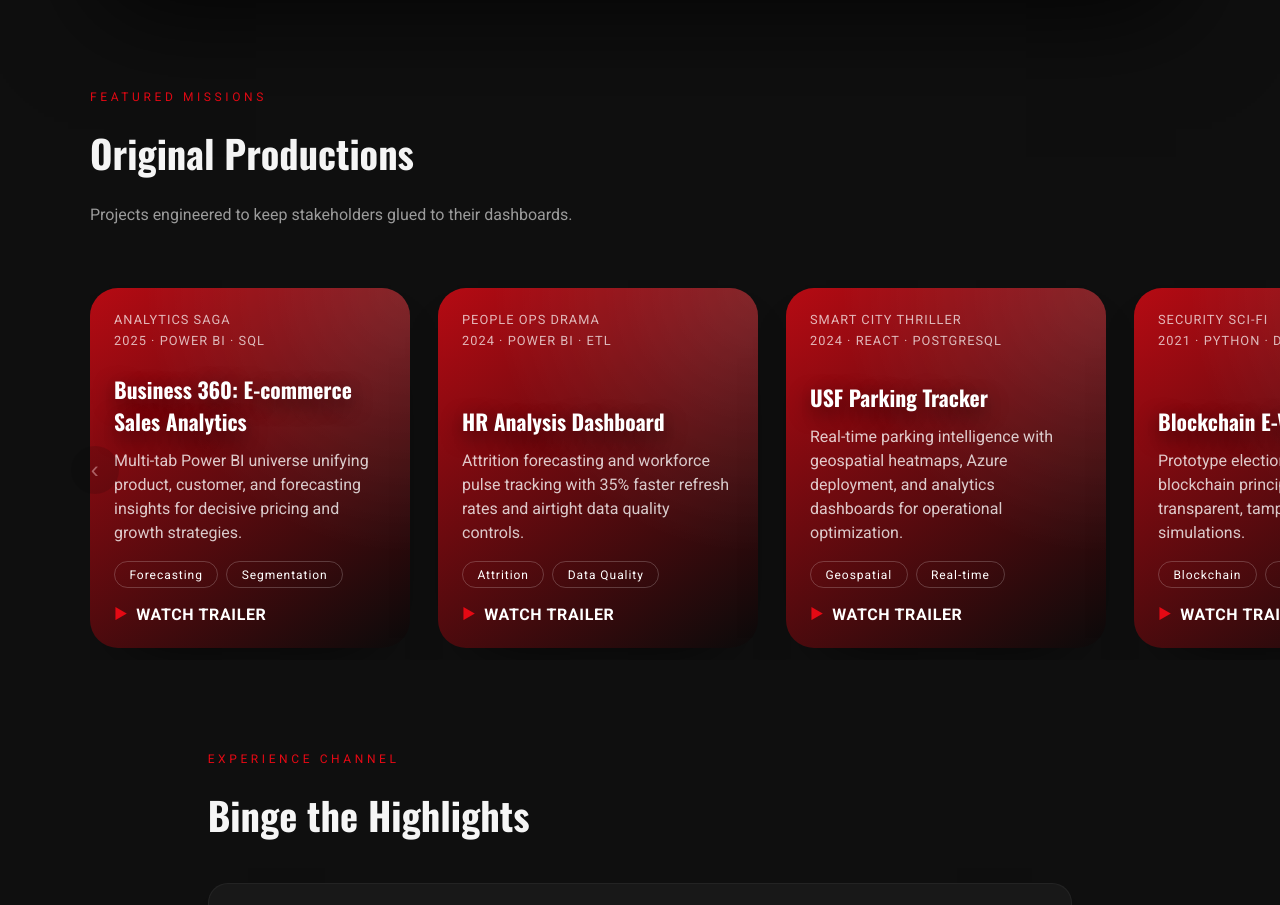
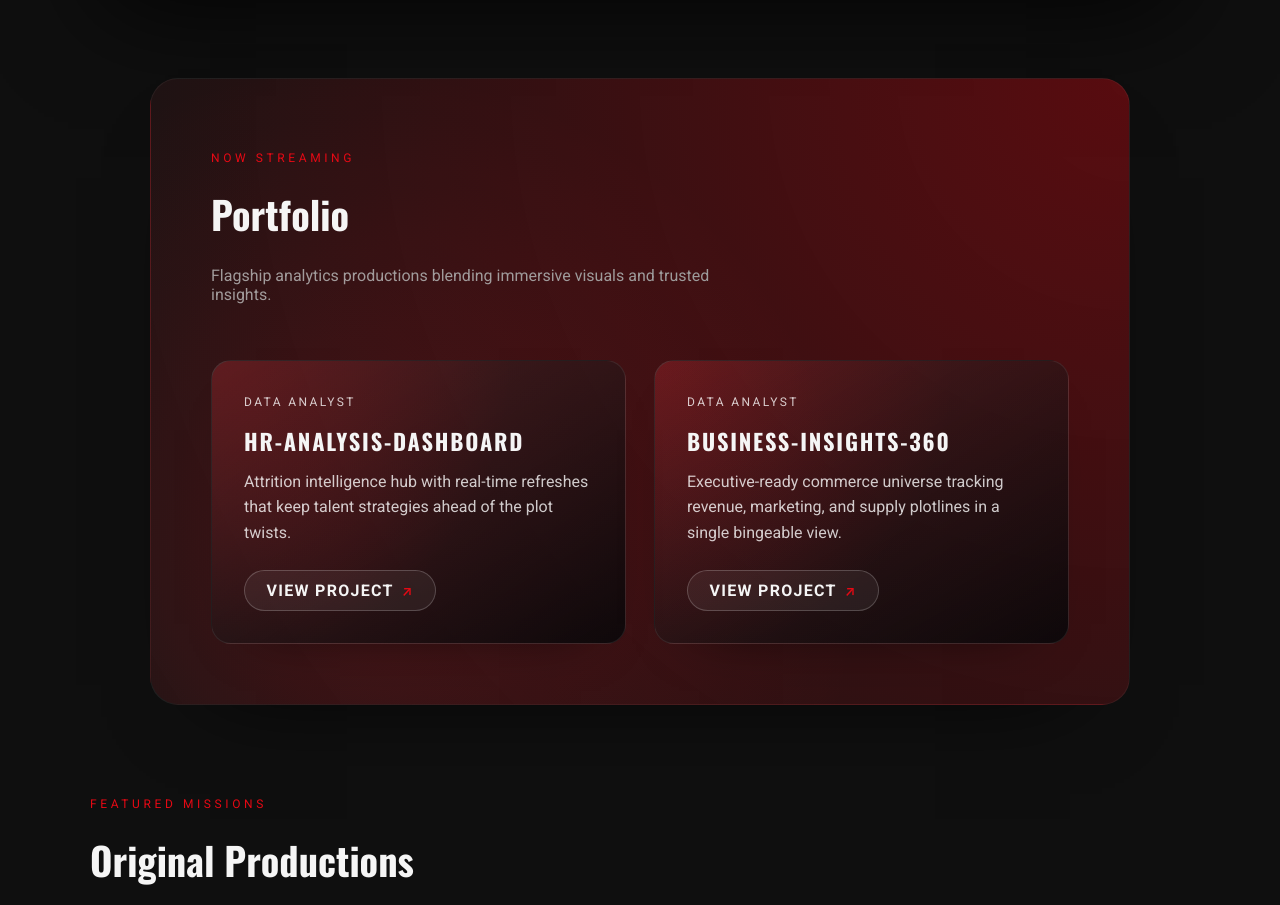
Before and after one commit to chandarr7/chandarrathalaresume, a plain HTML site: page index.html in a window 1280 px wide. Shown: the part 984-1889 px from the top of the page. Drawn offline with nearby package versions, Linux system fonts and the light colour scheme.

Commit message:
Add portfolio section with project cards

```diff
--- a/index.html
+++ b/index.html
@@ -34,7 +34,7 @@
         <h2>Transforming raw numbers into binge-worthy decisions.</h2>
         <p class="summary">Data Analyst with 4+ years of experience powering healthcare, finance, and climate-security adventures. Expert in SQL, Python, BI, and cloud warehousing with a track record of reducing costs, accelerating insights, and building reliable data products.</p>
         <div class="hero-actions">
-          <a class="cta primary" href="#featured-projects">▶ Play Career</a>
+          <a class="cta primary" href="#portfolio">▶ Play Career</a>
           <a class="cta secondary" href="#contact">+ Add to Watchlist</a>
         </div>
         <dl class="hero-highlights">
@@ -51,6 +51,34 @@
             <dd>Reporting cycle turnaround</dd>
           </div>
         </dl>
+      </div>
+    </section>
+
+    <section id="portfolio" class="section portfolio">
+      <header class="section-header">
+        <p class="eyebrow">Now Streaming</p>
+        <h3>Portfolio</h3>
+        <p class="section-subtitle">Flagship analytics productions blending immersive visuals and trusted insights.</p>
+      </header>
+
+      <div class="portfolio-grid" role="list">
+        <article class="portfolio-card" role="listitem">
+          <div class="portfolio-card-body">
+            <p class="portfolio-role">Data Analyst</p>
+            <h4>HR-Analysis-Dashboard</h4>
+            <p>Attrition intelligence hub with real-time refreshes that keep talent strategies ahead of the plot twists.</p>
+          </div>
+          <a class="portfolio-link" href="https://www.novypro.com/project/hr-analysis-dashboard" target="_blank" rel="noopener">View Project</a>
+        </article>
+
+        <article class="portfolio-card" role="listitem">
+          <div class="portfolio-card-body">
+            <p class="portfolio-role">Data Analyst</p>
+            <h4>Business-Insights-360</h4>
+            <p>Executive-ready commerce universe tracking revenue, marketing, and supply plotlines in a single bingeable view.</p>
+          </div>
+          <a class="portfolio-link" href="https://www.novypro.com/project/business-insights-360" target="_blank" rel="noopener">View Project</a>
+        </article>
       </div>
     </section>
 
--- a/styles.css
+++ b/styles.css
@@ -239,6 +239,120 @@ main {
   letter-spacing: 0.3em;
   font-size: 0.75rem;
   color: var(--netflix-red);
+}
+
+.section.portfolio {
+  position: relative;
+  padding: clamp(2.5rem, 5vw, 3.75rem);
+  border-radius: var(--radius-lg);
+  background: radial-gradient(circle at top right, rgba(229, 9, 20, 0.35), rgba(20, 20, 20, 0.95));
+  border: 1px solid rgba(255, 255, 255, 0.05);
+  box-shadow: 0 40px 90px -60px rgba(0, 0, 0, 0.9);
+  overflow: hidden;
+}
+
+.section.portfolio::after {
+  content: "";
+  position: absolute;
+  inset: 0;
+  background: radial-gradient(circle at 20% 80%, rgba(229, 9, 20, 0.18), transparent 55%);
+  pointer-events: none;
+  mix-blend-mode: screen;
+}
+
+.portfolio-grid {
+  position: relative;
+  display: grid;
+  gap: clamp(1.25rem, 3vw, 1.75rem);
+  grid-template-columns: repeat(auto-fit, minmax(240px, 1fr));
+  z-index: 1;
+}
+
+.portfolio-card {
+  position: relative;
+  display: flex;
+  flex-direction: column;
+  justify-content: space-between;
+  gap: 1.5rem;
+  padding: 2rem;
+  border-radius: var(--radius-md);
+  border: 1px solid rgba(255, 255, 255, 0.08);
+  background: linear-gradient(150deg, rgba(255, 255, 255, 0.06), rgba(7, 7, 9, 0.85));
+  box-shadow: 0 25px 55px -45px rgba(0, 0, 0, 0.8);
+  transition: transform 0.25s ease, box-shadow 0.25s ease;
+  overflow: hidden;
+}
+
+.portfolio-card::before {
+  content: "";
+  position: absolute;
+  inset: 0;
+  background: radial-gradient(circle at top left, rgba(229, 9, 20, 0.25), transparent 60%);
+  opacity: 0.8;
+  pointer-events: none;
+}
+
+.portfolio-card:hover {
+  transform: translateY(-6px);
+  box-shadow: 0 35px 60px -40px rgba(229, 9, 20, 0.45);
+}
+
+.portfolio-card-body {
+  position: relative;
+  display: grid;
+  gap: 0.75rem;
+  z-index: 1;
+}
+
+.portfolio-role {
+  margin: 0;
+  font-size: 0.75rem;
+  letter-spacing: 0.2em;
+  text-transform: uppercase;
+  color: rgba(255, 255, 255, 0.65);
+}
+
+.portfolio-card h4 {
+  margin: 0;
+  font-family: 'Oswald', 'Roboto', sans-serif;
+  font-size: 1.4rem;
+  text-transform: uppercase;
+  letter-spacing: 0.08em;
+}
+
+.portfolio-card p {
+  margin: 0;
+  color: rgba(255, 255, 255, 0.78);
+  line-height: 1.6;
+}
+
+.portfolio-link {
+  position: relative;
+  z-index: 1;
+  align-self: flex-start;
+  display: inline-flex;
+  align-items: center;
+  gap: 0.5rem;
+  padding: 0.65rem 1.35rem;
+  border-radius: 999px;
+  border: 1px solid rgba(255, 255, 255, 0.2);
+  background: rgba(255, 255, 255, 0.06);
+  font-weight: 600;
+  letter-spacing: 0.08em;
+  text-decoration: none;
+  text-transform: uppercase;
+  transition: background 0.2s ease, transform 0.2s ease;
+}
+
+.portfolio-link::after {
+  content: '↗';
+  font-size: 0.85rem;
+  color: var(--netflix-red);
+}
+
+.portfolio-link:hover {
+  background: rgba(229, 9, 20, 0.3);
+  transform: translateY(-2px);
 }
 
 .carousel {
```
